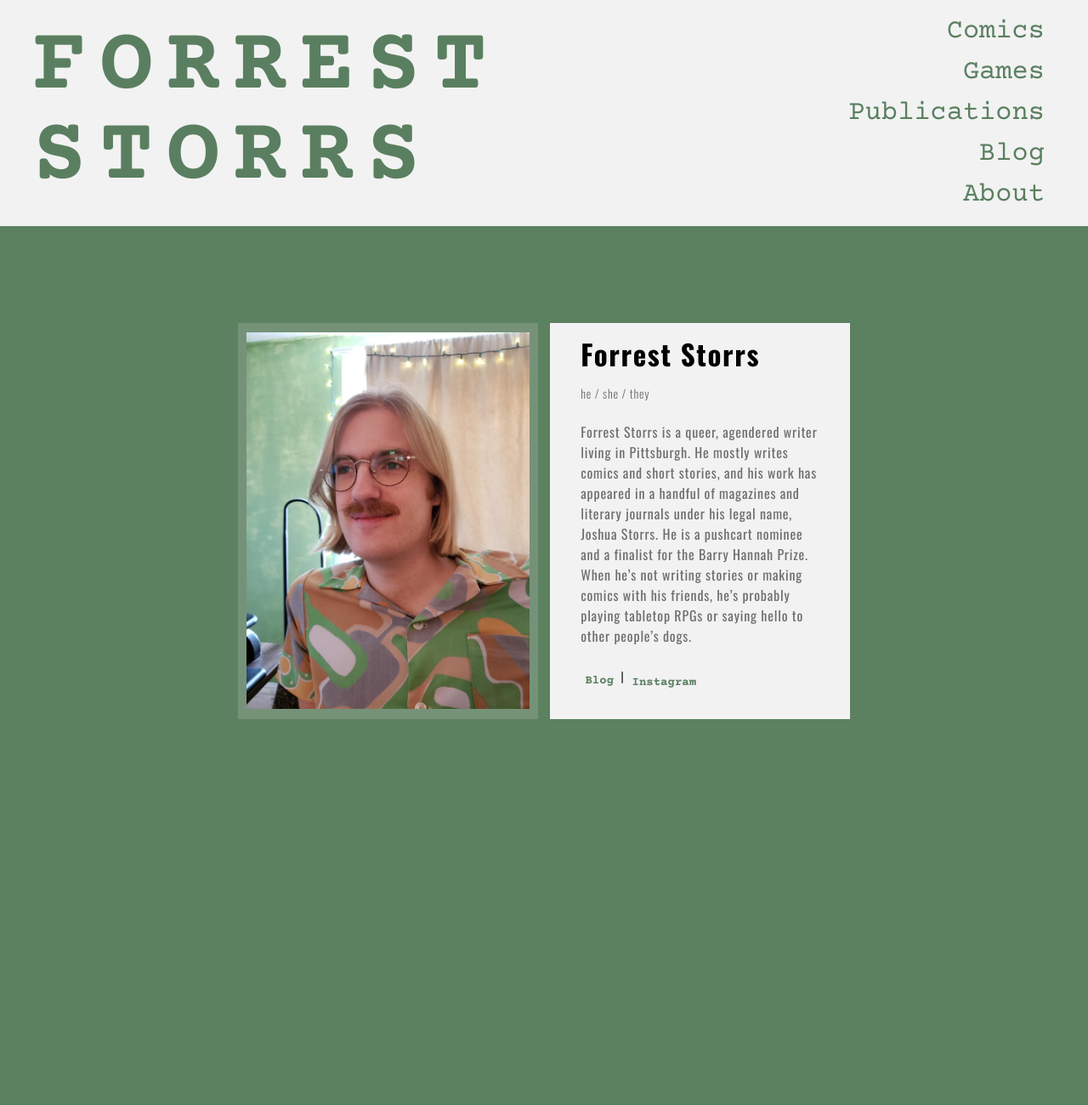
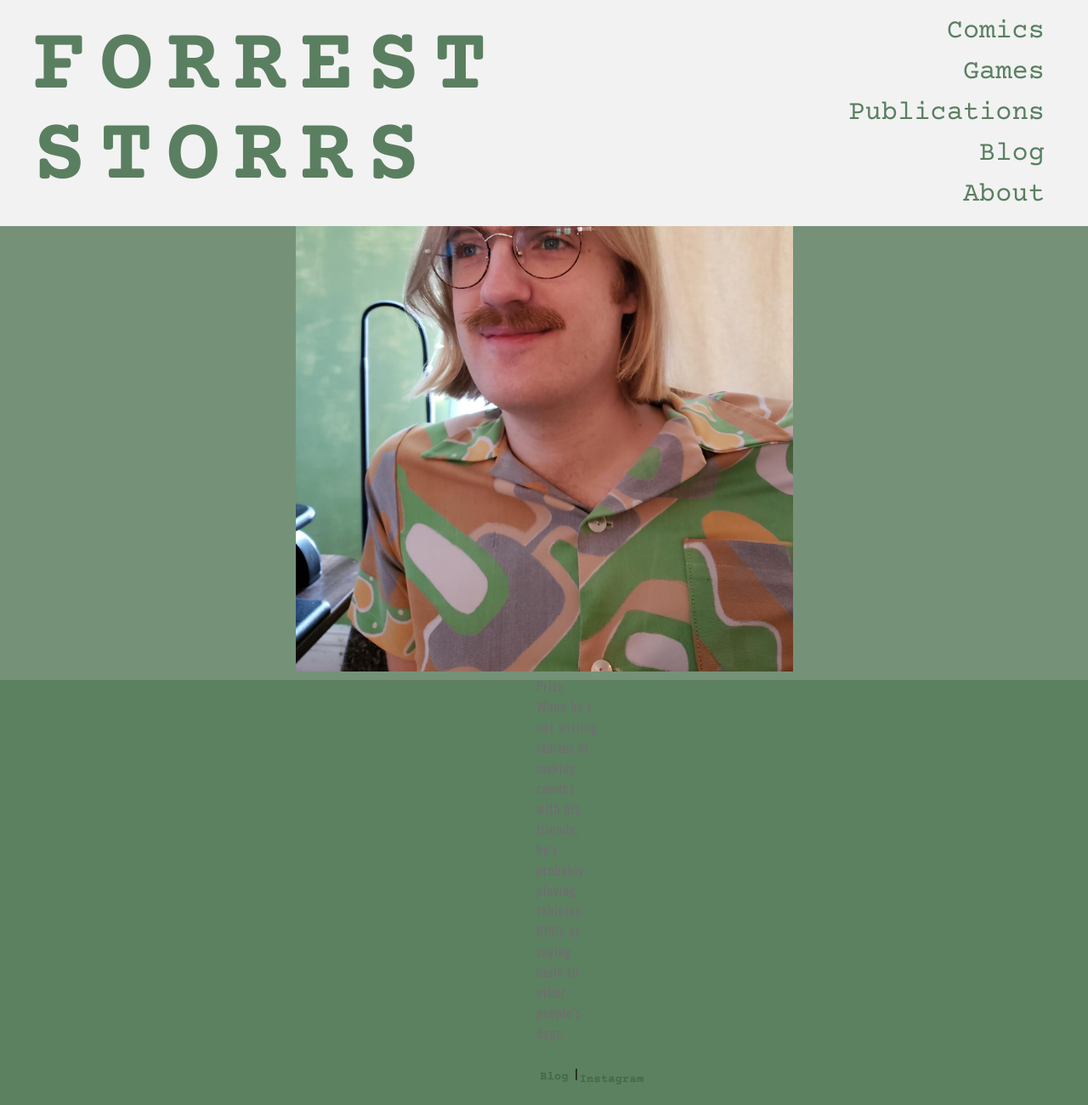
Before and after one commit to Bloombeard/bloombeard.github.io, a Next.js app: page /about in a window 1280 px wide. Shown: the whole page at 85% size. Before the commit the page ends 934 px from the top, so only its background shows below. Built offline with nearby package versions, Linux system fonts and the light colour scheme.

Commit message:
started refactoring content header styling

```diff
--- a/app/about/page.tsx
+++ b/app/about/page.tsx
@@ -1,12 +1,14 @@
 import React from 'react'
 
 import ContentHeader from '@/common/components/ContentHeader'
+import ContentHeaderV2 from '@/common/components/ContentHeaderV2'
 import { aboutHeader } from '@/common/constants/headerBlocks'
 
 const About = () => {
     return (
         <main>
-            <ContentHeader block={aboutHeader} />
+            {/* <ContentHeader block={aboutHeader} /> */}
+            <ContentHeaderV2 block={aboutHeader} />
         </main>
     )
 }
--- /dev/null
+++ b/common/components/ContentHeaderV2.tsx
@@ -0,0 +1,64 @@
+import React from "react";
+import Link from "next/link";
+import Image from "next/image";
+import { Courier_Prime, Oswald } from "next/font/google";
+import { TDescriptionBlock } from "../types/types";
+
+import Headshot from '../assets/Headshot.png'
+
+const oswald = Oswald({
+  subsets: ["latin"],
+});
+
+const courierPrime = Courier_Prime({
+  subsets: ['latin'],
+  weight: ["400", "700"],
+})
+
+interface TProps {
+  block: TDescriptionBlock
+  isReaderLoaded?: boolean
+  openReaderCallback?: React.Dispatch<React.SetStateAction<boolean>>
+}
+
+const ContentHeaderV2 = (props: TProps) => {
+  const { block, isReaderLoaded, openReaderCallback } = props;
+
+  return (
+    <div className={`${oswald.className} content-header-v2--wrapper`}>
+      <div className="content-header-v2--cover-wrapper">
+        <Image className='content-header-v2--cover-image' src={block.coverImage} alt={block.coverAltText} fill={true} />
+      </div>
+      <div className="content-header-v2--description">
+        {block.title && <h1>{block.title}</h1>}
+        {block.subtitle && <h2>{block.subtitle}</h2>}
+        {block.bodyText && <p>{block.bodyText}</p>}
+        {block.links && (
+          <div className={`${courierPrime.className} content-header-v2--description__links-wrapper`}>
+            {block.links.map((link, i) => {
+              return (
+                <div className='content-header-v2--description__link-wrapper' key={link.label}>
+                  { openReaderCallback && !isReaderLoaded && (
+                    <div onClick={() => openReaderCallback(true)} className="content-header-v2--description__link">Read</div>
+                  )}
+                  <Link
+                    className="content-header-v2--description__link"
+                    href={link.target}
+                  >
+                    {link.label}
+                  </Link>
+                  {/* @ts-expect-error - can't get here if undefined */}
+                  {i < block.links.length - 1 && (
+                    <div className="content-header-v2--description__links-spacer">|&nbsp;</div>
+                  )}
+                </div>
+              );
+            })}
+          </div>
+        )}
+      </div>
+    </div>
+  );
+};
+
+export default ContentHeaderV2;
--- /dev/null
+++ b/common/styles/_content-header-v2.scss
@@ -0,0 +1,77 @@
+@import "_variables";
+
+/* content header styles */
+.content-header-v2--wrapper {
+  display: grid;
+  grid-template-rows: 1fr;
+  grid-template-columns: 1fr 20px 1fr;
+  height: 440px;
+  object-fit: contain;
+
+  .content-header-v2--cover-wrapper {
+
+    @media (min-width: $screen-sm-min) {
+
+    }
+
+    .content-header-v2--cover-image {
+      position: relative;
+      object-fit: contain;
+      background-color: $lightGreen;
+      border: 10px solid;
+      height: auto;
+      //   object-position: right top;
+    }
+  }
+
+  .content-header-v2--description {
+    display: flex;
+    justify-content: center;
+    align-items: flex-start;
+    color: #000;
+    background-color: $offWhite;
+    padding: 5%;
+    flex-direction: column;
+    max-height: 466px;
+    margin-top: 2%;
+
+    @media (min-width: $screen-sm-min) {
+        width: calc(50% - 1%);
+        margin-top: 0;
+        height: 49vw;
+    }
+
+    .content-header-v2--description__links-wrapper {
+      display: flex;
+      flex-direction: row;
+
+      .content-header-v2--description__link-wrapper {
+        display: flex;
+        flex-direction: row;
+      }
+
+      .content-header-v2--description__link-spacer {
+        color: $offBlack;
+        font-size: 14px;
+        font-weight: 400;
+      }
+
+      .content-header-v2--description__link {
+        display: flex;
+        flex-direction: row;
+        color: $softGreen;
+        font-size: 14px;
+        font-style: normal;
+        font-weight: 700;
+        padding: 10%;
+        cursor: pointer;
+
+        &:hover {
+          // color: $offBlack;
+          color: $offWhite;
+          background-color: $softGreen;
+        }
+      }
+    }
+  }
+}
--- a/common/styles/style.scss
+++ b/common/styles/style.scss
@@ -6,6 +6,7 @@
 @import '_navbar';
 @import '_hub';
 @import '_content-header';
+@import '_content-header-v2';
 @import '_slide-panel';
 @import '_publications';
 @import '_comic-reader';
```
